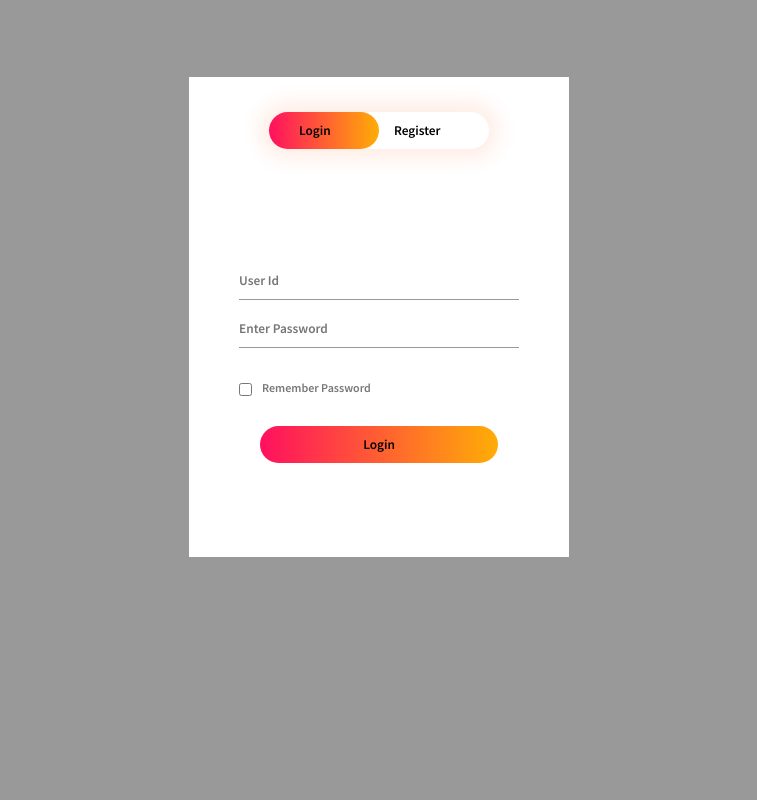
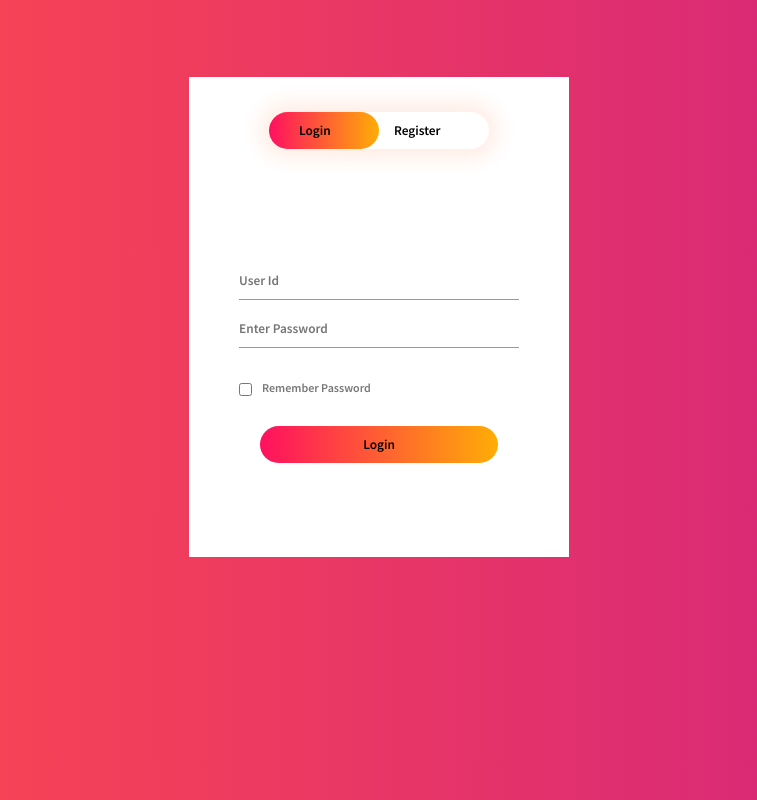
Before and after one commit to RockySingh137/Hacktoberfest2022-HTML-CSS, a plain HTML site: page index.html in a window 1280 px wide. Shown: the whole page, without its empty margins (261-1018 px from the left). Drawn offline with Linux system fonts and the light colour scheme.

Commit message:
Changed the background by making some changes in style.css

```diff
--- a/style.css
+++ b/style.css
@@ -3,12 +3,14 @@
     margin: 0;
     padding: 0;
     font-family: 'Source Sans Pro', sans-serif;
+    /* background-image:linear-gradient(to right ,#ff4b4b,#d12280); */
+
 }
 
 .hero {
     height: 100%;
     width: 100%;
-   background-color: #999;
+    background-image:linear-gradient(to right ,#ff4b4b,#d12280);
     background-position: center;
     background-size: cover;
     position: absolute;
@@ -53,6 +55,7 @@
 }
 
 .input-group {
+    background-color:white;
     top: 180px;
     position: absolute;
     width: 280px;
```
Also changed, not shown: index.html (+1 -1 lines), README.md.
